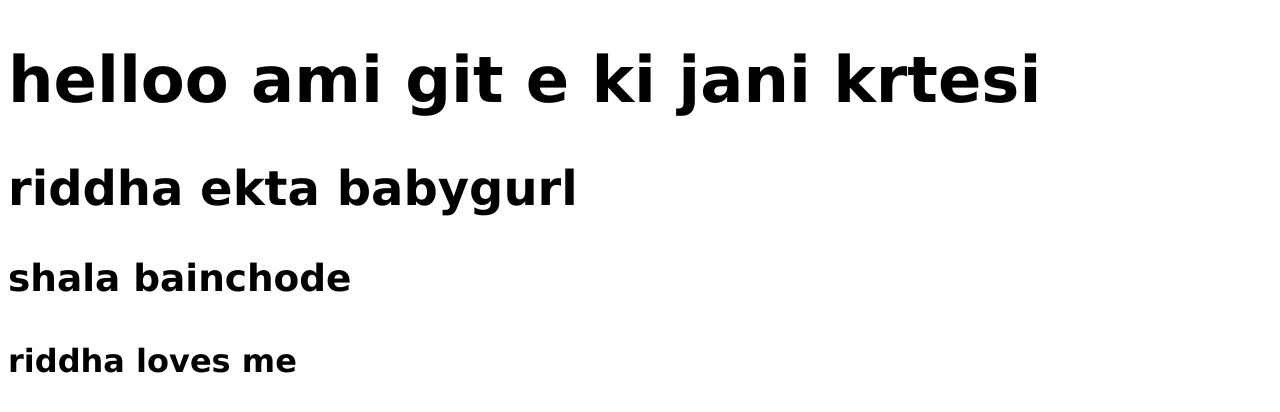
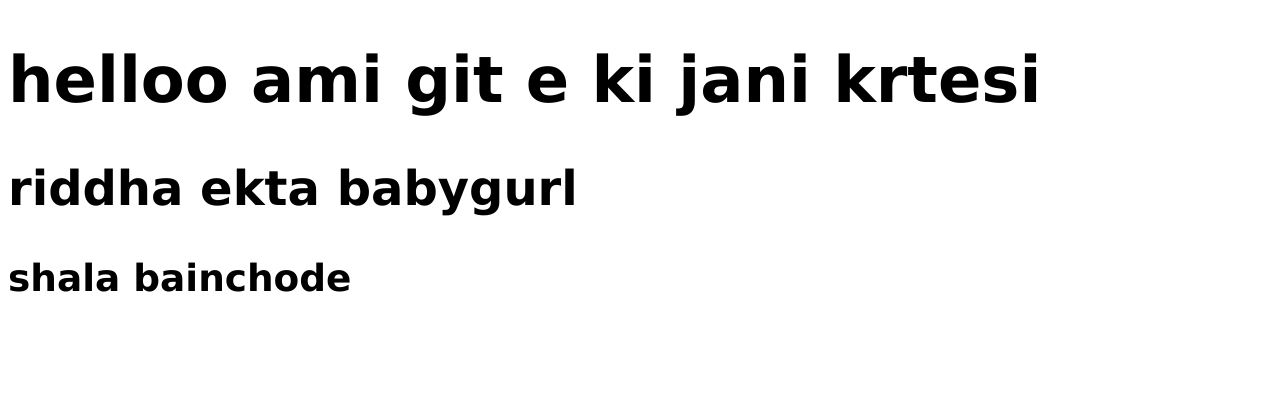
Before and after one commit to ShapItUp/javasikhiamihehe, a plain HTML site: page javasikhiamihehe/index.html in a window 1280 px wide. Drawn offline with Linux system fonts and the light colour scheme.

Commit message:
Saved my local changes

```diff
--- a/javasikhiamihehe/index.html
+++ b/javasikhiamihehe/index.html
@@ -10,8 +10,6 @@
     <h1>helloo ami git e ki jani krtesi</h1>
     <h2>riddha ekta babygurl</h2>
     <h3>shala bainchode</h3>
-    <h4>riddha loves me</h4>
-
     <script src="index.js">  </script>
      <!--script niche rakho naile upor gula o run hbe na goru  -->
 
```
